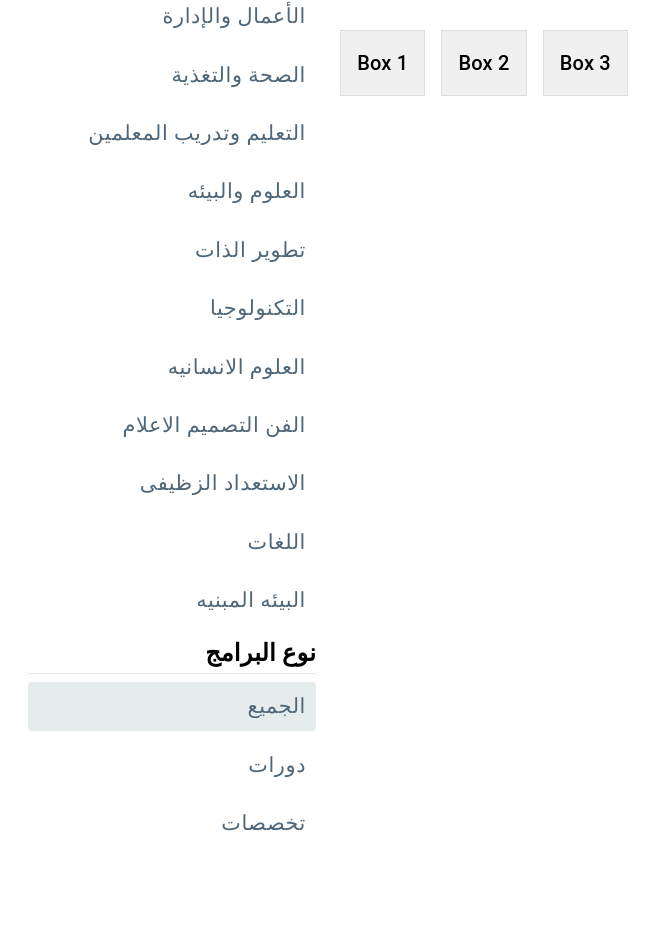
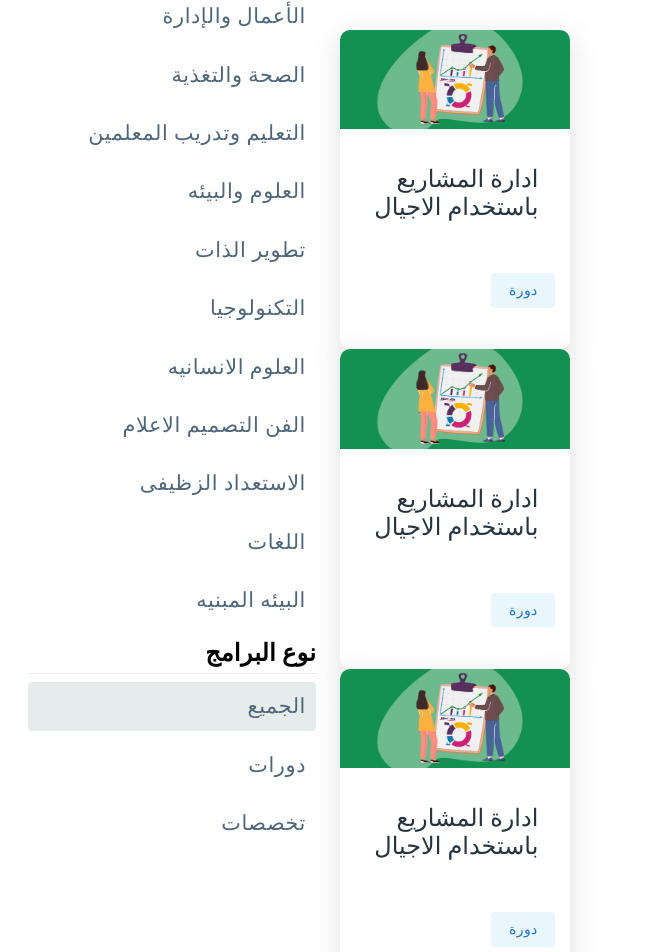
Before and after one commit to redarashid/learning-platform, a React (Vite) app: page /couses in a window 1280 px wide. Shown: the part 294-1246 px from the top of the page, without its empty margins (0-663 px from the left). Before the commit the page ends 1179 px from the top, so only its background shows below. Built offline with nearby package versions, Linux system fonts and the light colour scheme.

Commit message:
learning-platform

```diff
--- a/src/components/Learning.jsx
+++ b/src/components/Learning.jsx
@@ -4,6 +4,7 @@ import NavBar from "../components/NavBar";
 import Footer from "./Footer";
 
 const Learning = () => {
+
   return (
     <div>
       <NavBar />
--- a/src/components/NavBar.jsx
+++ b/src/components/NavBar.jsx
@@ -7,9 +7,17 @@ import {
   Toolbar,
 } from "@mui/material";
 import useMediaQuery from "@mui/material/useMediaQuery";
+import { useNavigate } from "react-router-dom";
 
 const NavBar = () => {
   const isMobile = useMediaQuery("(max-width:600px)");
+
+  const navigate = useNavigate();
+
+
+  const goHomePge = () => {
+    navigate("/header");
+  };
 
   return (
     <AppBar
@@ -28,6 +36,7 @@ const NavBar = () => {
           alignItems: "center",
         }}>
         <Box
+          onClick={goHomePge}
           component="img"
           src="/public/images/logo.png"
           alt="Logo"
@@ -35,6 +44,7 @@ const NavBar = () => {
             height: 40,
             width: "auto",
             marginRight: "auto",
+            cursor: "pointer"
           }}
         />
         <Box
--- a/src/components/courses/Courses.jsx
+++ b/src/components/courses/Courses.jsx
@@ -2,6 +2,7 @@ import { Box, Button, Grid, Typography } from "@mui/material";
 import NavBar from "../NavBar";
 
 import CardSlider from "../slider/CardSlider";
+import Footer from "../Footer";
 
 // import useMediaQuery from '@mui/material/useMediaQuery';
 
@@ -361,76 +362,10 @@ const Courses = () => {
           </Grid>
         </Grid>
       </Box>
+
+      <Footer />
     </div>
   );
 };
 
 export default Courses;
-
-// import { Swiper, SwiperSlide } from "swiper/react";
-// import { Navigation } from "swiper/modules";
-
-{
-  /* <Box
-sx={{
-  width: "100%",
-  zIndex: 1
-}}>
-<Swiper
-  navigation={true}
-  modules={[Navigation]}
-  className="mySwiper"
-  spaceBetween={20}
-  slidesPerView={1}
-  breakpoints={{
-    768: {
-      slidesPerView: 2,
-    },
-    1024: {
-      slidesPerView: 3,
-    },
-  }}>
-  {[...Array(6)].map((_, index) => (
-    <SwiperSlide
-      key={index}
-      style={{
-        display: "flex",
-        justifyContent: "center",
-      }}>
-      <Box
-        sx={{
-          flex: 1,
-          maxWidth: "calc(100% / 3)",
-          border: "1px solid #ccc",
-          borderRadius: "8px",
-          overflow: "hidden",
-          textAlign: "center",
-          backgroundColor: "#fff",
-          boxShadow: "0 4px 8px rgba(0, 0, 0, 0.1)",
-        }}>
-        <Box
-          component="img"
-          src="https://via.placeholder.com/300x200"
-          alt={`Image ${index + 1}`}
-          sx={{
-            width: "100%",
-            height: "200px",
-            objectFit: "cover",
-          }}
-        />
-        <Box sx={{ padding: "16px" }}>
-          <Typography variant="h6" gutterBottom>
-            عنوان الصورة {index + 1}
-          </Typography>
-          <Typography
-            variant="body2"
-            color="text.secondary">
-            هذا هو وصف للصورة رقم {index + 1}.
-          </Typography>
-        </Box>
-      </Box>
-    </SwiperSlide>
-  ))}
-</Swiper>
-</Box> */
-}
--- a/src/components/home/Header.jsx
+++ b/src/components/home/Header.jsx
@@ -12,6 +12,9 @@ import Hero from "./Hero";
 import { useNavigate } from "react-router-dom";
 
 const Header = () => {
+  const goHomePge = () => {
+    navigate("/header");
+  };
   const navigate = useNavigate();
   return (
     <Container>
@@ -30,7 +33,7 @@ const Header = () => {
               fontWeight: "bold",
               mr: "0.7rem",
             }}
-            onClick={()=> navigate("/login")}
+            onClick={() => navigate("/login")}
             variant="contained"
             href="#contained-buttons">
             سجل مجانا
@@ -119,7 +122,7 @@ const Header = () => {
             }}>
             تصفح
           </Typography>
-          <a>
+          <a onClick={goHomePge}>
             <img
               src="/public/images/logo.png"
               alt="Logo"
--- a/src/components/home/Hero.jsx
+++ b/src/components/home/Hero.jsx
@@ -41,8 +41,9 @@ const Hero = () => {
                 color: "#24343F",
                 fontSize: "2rem",
                 lineHeight: "1.2",
-                textAlign: "center",
+                textAlign: "right",
                 mt: 2,
+
               }}>
               قم ببناء مهاراتك العمليّة من خلال الالتحاق ببرامج تدريبيّة
               متطوّرة، واكتسب شهادات تساعدك للدخول في سوق العمل وتطوير مسيرتك
--- a/src/components/slider/CardSlider.jsx
+++ b/src/components/slider/CardSlider.jsx
@@ -1,52 +1,193 @@
-import { Box, Grid, Typography } from "@mui/material";
+import { Box, Stack, Button, Grid2, Typography } from "@mui/material";
 import "./CardSlider.css";
 
 const CardSlider = () => {
+  return (
+    <Grid2 sx={{gap: 2}}>
 
-  return (
-    <Grid container spacing={2} justifyContent="space-between" sx={{textAlign: "right"}}>
-      {/* الصندوق الأول */}
-      <Grid item xs={12} sm={4}>
+      <Stack
+        sx={{
+          backgroundColor: "#FFF",
+          boxShadow: "rgba(100, 100, 111, 0.2) 0px 7px 29px 0px",
+          borderRadius: "10px",
+          overflow: "hidden",
+          maxWidth: "310px",
+          pb: "2rem",
+          textAlign: "right",
+          width: "80%",
+        }}>
+        <Box sx={{ textAlign: "right" }}>
+          <Box>
+            <img
+              src="/public/images/Agile-Project-Management.jpg"
+              style={{
+                objectFit: "contain",
+                width: "100%",
+              }}
+            />
+          </Box>
+
           <Box
             sx={{
-            backgroundColor: "#f0f0f0",
-            border: "1px solid #ddd",
-            padding: 2,
-            textAlign: "center",
+              flex: 1,
+              padding: "2rem",
+              display: "flex",
+              backgroundColor: "#FFF",
+              flexDirection: "column",
+              justifyContent: "center",
+              color: "#25343F",
+              position: "relative",
+              pb: "5rem",
+            }}>
+            <Typography
+              sx={{
+                color: "#25343F",
+                fontSize: "1.5rem",
+                marginBottom: "1rem",
+                textAlign: "right",
               }}
-        >
-          <Typography variant="h6">Box 1</Typography>
+              variant="h3">
+              ادارة المشاريع باستخدام الاجيال
+            </Typography>
+            <Button
+              sx={{
+                top: "140px",
+                right: "15px",
+                position: "absolute",
+                backgroundColor: "#E9F6FB",
+                p: "5px 5px",
+                "&:hover": {
+                  color: "#25343F",
+                },
+              }}>
+              دورة
+            </Button>
           </Box>
-      </Grid>
+        </Box>
+      </Stack>
 
-      {/* الصندوق الثاني */}
-      <Grid item xs={12} sm={4}>
+      <Stack
+        sx={{
+          backgroundColor: "#FFF",
+          boxShadow: "rgba(100, 100, 111, 0.2) 0px 7px 29px 0px",
+          borderRadius: "10px",
+          overflow: "hidden",
+          maxWidth: "310px",
+          pb: "2rem",
+          textAlign: "right",
+          width: "80%",
+        }}>
+        <Box sx={{ textAlign: "right" }}>
+          <Box>
+            <img
+              src="/public/images/Agile-Project-Management.jpg"
+              style={{
+                objectFit: "contain",
+                width: "100%",
+              }}
+            />
+          </Box>
+
           <Box
             sx={{
-            backgroundColor: "#f0f0f0",
-            border: "1px solid #ddd",
-            padding: 2,
-            textAlign: "center",
+              flex: 1,
+              padding: "2rem",
+              display: "flex",
+              backgroundColor: "#FFF",
+              flexDirection: "column",
+              justifyContent: "center",
+              color: "#25343F",
+              position: "relative",
+              pb: "5rem",
+            }}>
+            <Typography
+              sx={{
+                color: "#25343F",
+                fontSize: "1.5rem",
+                marginBottom: "1rem",
+                textAlign: "right",
               }}
-        >
-          <Typography variant="h6">Box 2</Typography>
+              variant="h3">
+              ادارة المشاريع باستخدام الاجيال
+            </Typography>
+            <Button
+              sx={{
+                top: "140px",
+                right: "15px",
+                position: "absolute",
+                backgroundColor: "#E9F6FB",
+                p: "5px 5px",
+                "&:hover": {
+                  color: "#25343F",
+                },
+              }}>
+              دورة
+            </Button>
           </Box>
-      </Grid>
+        </Box>
+      </Stack>
 
-      {/* الصندوق الثالث */}
-      <Grid item xs={12} sm={4}>
+      <Stack
+        sx={{
+          backgroundColor: "#FFF",
+          boxShadow: "rgba(100, 100, 111, 0.2) 0px 7px 29px 0px",
+          borderRadius: "10px",
+          overflow: "hidden",
+          maxWidth: "310px",
+          pb: "2rem",
+          textAlign: "right",
+          width: "80%",
+        }}>
+        <Box sx={{ textAlign: "right" }}>
+          <Box>
+            <img
+              src="/public/images/Agile-Project-Management.jpg"
+              style={{
+                objectFit: "contain",
+                width: "100%",
+              }}
+            />
+          </Box>
+
           <Box
             sx={{
-            backgroundColor: "#f0f0f0",
-            border: "1px solid #ddd",
-            padding: 2,
-            textAlign: "center",
+              flex: 1,
+              padding: "2rem",
+              display: "flex",
+              backgroundColor: "#FFF",
+              flexDirection: "column",
+              justifyContent: "center",
+              color: "#25343F",
+              position: "relative",
+              pb: "5rem",
+            }}>
+            <Typography
+              sx={{
+                color: "#25343F",
+                fontSize: "1.5rem",
+                marginBottom: "1rem",
+                textAlign: "right",
               }}
-        >
-          <Typography variant="h6">Box 3</Typography>
+              variant="h3">
+              ادارة المشاريع باستخدام الاجيال
+            </Typography>
+            <Button
+              sx={{
+                top: "140px",
+                right: "15px",
+                position: "absolute",
+                backgroundColor: "#E9F6FB",
+                p: "5px 5px",
+                "&:hover": {
+                  color: "#25343F",
+                },
+              }}>
+              دورة
+            </Button>
           </Box>
-      </Grid>
-    </Grid>
+        </Box>
+      </Stack>
+    </Grid2>
   );
 };
 
```
Also changed, not shown: src/components/slider/CardSlider.css (line endings or trailing spaces). Lines whose indentation alone changed are shown as unchanged.
